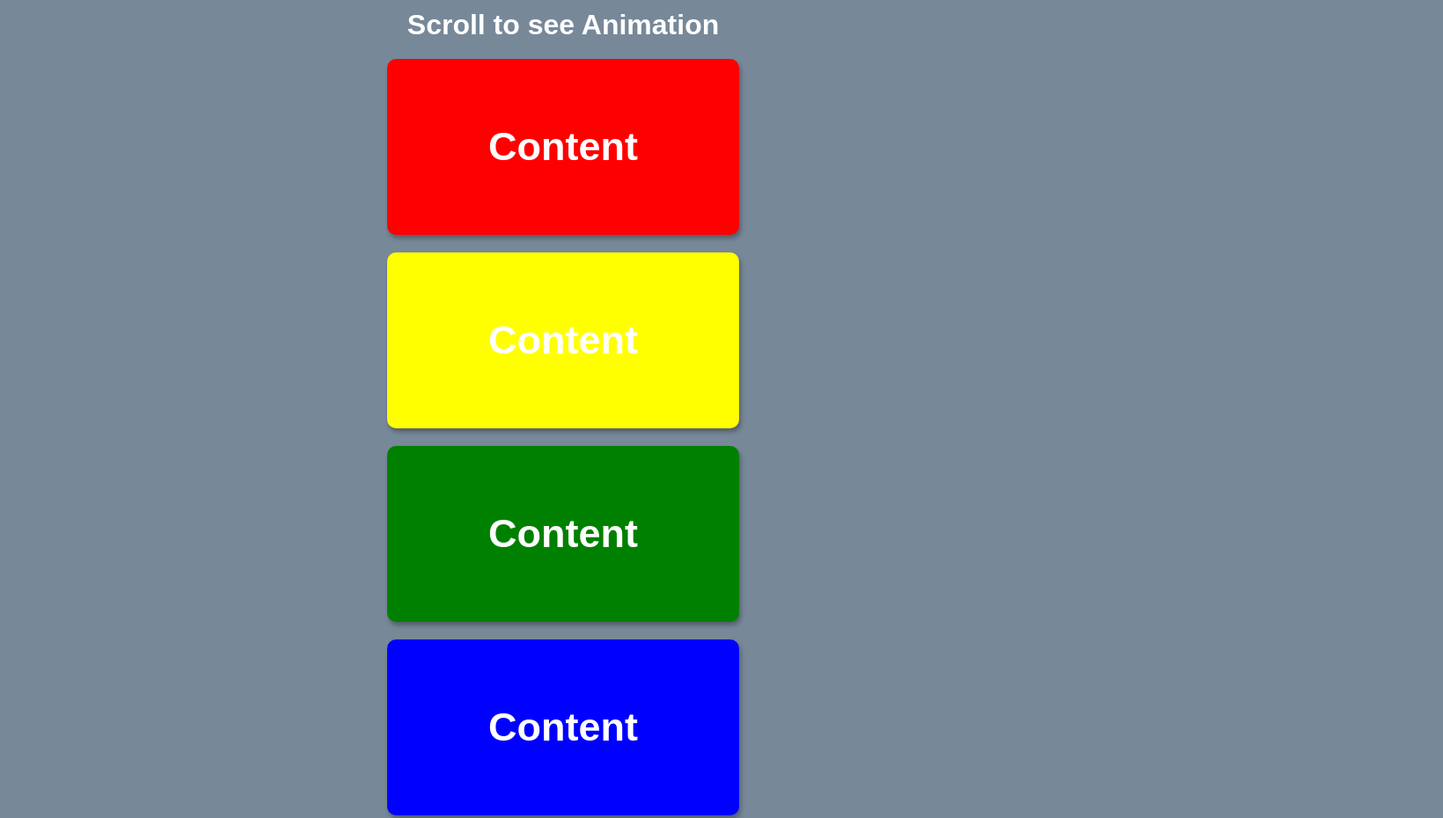
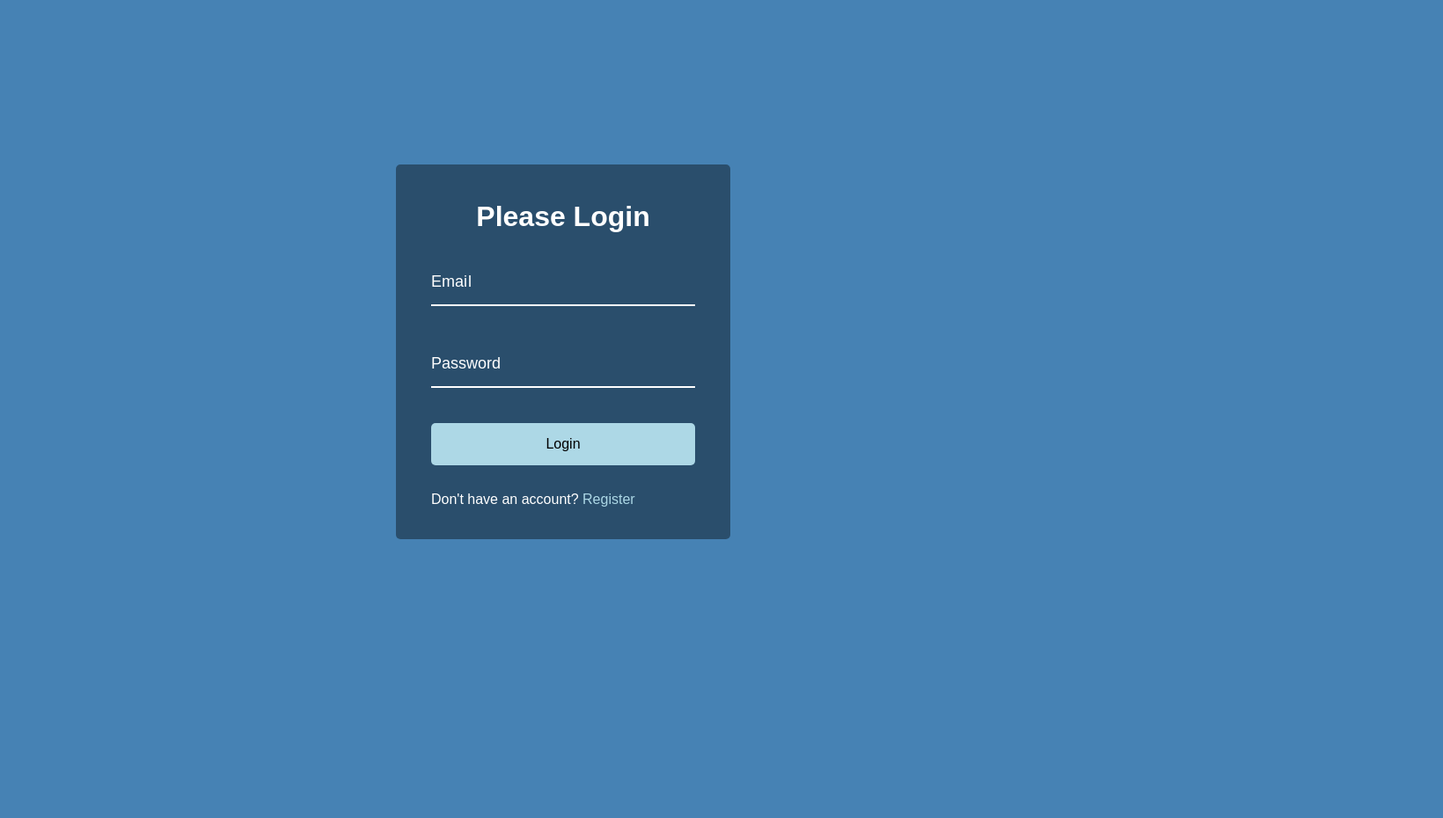
Before and after one commit to MaheenMohid/foam-wave, a plain HTML site: page index.html in a window 1280 px wide. Shown: the top 930 px of the page at 88% size, 1640 px wide, since content can reach past the window. After the commit the page ends 800 px from the top, so only its background shows below. Drawn offline with Linux system fonts and the light colour scheme; a web font is replaced by a local one.

Commit message:
Add files via upload

```diff
--- a/index.html
+++ b/index.html
@@ -4,23 +4,28 @@
 	<meta charset="utf-8">
 	<meta name="viewport" content="width=device-width, initial-scale=1">
 	<link rel="stylesheet" type="text/css" href="style.css">
-	<title>scroll Animation</title>
+	<title>Foam wave Animation</title>
 </head>
 <body>
-	<h1>Scroll to see Animation</h1>
-	<div class="box" id="a"><h2>Content</h2></div>
-	<div class="box" id="b"><h2>Content</h2></div>
-	<div class="box" id="c"><h2>Content</h2></div>
-	<div class="box" id="d"><h2>Content</h2></div>
-	<div class="box" id="e"><h2>Content</h2></div>
-	<div class="box" id="f"><h2>Content</h2></div>
-	<div class="box" id="g"><h2>Content</h2></div>
-	<div class="box" id="h"><h2>Content</h2></div>
-	<div class="box" id="i"><h2>Content</h2></div>
-	<div class="box" id="j"><h2>Content</h2></div>
-	<div class="box" id="k"><h2>Content</h2></div>
-	<div class="box" id="l"><h2>Content</h2></div>
+	<div class="container">
+		<h1>Please Login</h1>
+		<form>
+			<div class="form-control">
+				<input type="text" required>
+				<label>Email</label>
+			</div>
 
+			<div class="form-control">
+				<input type="password" required>
+				<label>Password</label>
+			</div>
+
+			<button class="btn">Login</button>
+
+			<p class="text">Don't have an account?
+				<a href="#">Register</a></p>
+		</form>
+	</div>
 
 <script type="text/javascript" src="script.js"></script>
 </body>
--- a/script.js
+++ b/script.js
@@ -1,22 +1,8 @@
-const boxes = document.querySelectorAll('.box')
+const labels = document.querySelectorAll('.form-control label')
 
-window.addEventListener('scroll', checkBoxes)
-
-checkBoxes()
-
-function checkBoxes() {
-	const triggerBottom = window.innerHeight / 5 * 4
-
-
-	boxes.forEach(box => {
-		const boxTop = box.getBoundingClientRect().top
-
-
-		if(boxTop < triggerBottom) {
-			box.classList.add('show')
-
-		} else{
-			box.classList.remove('show')
-		}
-	})
-}
+labels.forEach(label => {
+	label.innerHTML = label.innerText
+		.split('')
+		.map((letter, idx) => `<span style="transition-delay:${idx * 50}ms">${letter}</span>`)
+		.join('')
+})
--- a/style.css
+++ b/style.css
@@ -1,84 +1,116 @@
+@import url('http://fonts.googleapis.com/css?family=Muli&display=swap');
+
+
 *{
 	box-sizing: border-box;
 }
 
-body {
-	background: lightslategray;
-	font-family: sans-serif;
+body{
+	background: steelblue;
+	color: #fff;
+	font-family:  'Muli', sans-serif;
 	display: flex;
 	flex-direction: column;
+	align-items: center;
+	justify-content: center;
 	margin: 0;
-	align-items:center ;
-	justify-content: center;
-	overflow-x: hidden;
+	overflow: hidden;
+	height: 100vh;
+}
 
-}
-h1{
-	margin: 10px;
-	color: #fff;
+
+.container{
+	background-color: rgba(0, 0, 0, 0.4);
+	padding: 20px 40px;
+	border-radius: 5px;
 
 }
 
-.box{
-	color: #fff;
-	display: flex;
-	align-items: center;
-	justify-content: center;
-	width: 400px;
-	height: 200px;
-	margin: 10px;
-	border-radius: 10px;
-	box-shadow: 2px 4px 5px rgba(0, 0, 0, 0.3) ;
-	transform: translateX(200%);
-	transition: transform 0.4s ease;
-	;
+
+.container h1{
+	text-align: center;
+	margin-bottom: 30px;
 }
 
-.box:nth-of-type(even) {
-	transform: translateX(-200%);
+
+.container a{
+	text-decoration: none;
+	color: lightblue;
 }
 
-.box.show{
-	transform: translateX(0);
+.form-control{
+	position: relative;
+	margin: 20px 0 40px;
+	width: 300px;
+
 }
 
-.box h2{
-	font-size: 45px;
+.form-control input{
+	background-color: transparent;
+	border: 0;
+	border-bottom: 2px #fff solid;
+	display: block;
+	width: 100%;
+	padding: 15px 0;
+	font-size: 18px;
+	color: #fff;
 }
 
-#a{
-	background-color:red ;
+
+
+
+.btn{
+	cursor: pointer;
+	display: inline-block;
+	width: 100%;
+	background: lightblue;
+	padding: 15px;
+	font-family: inherit;
+	font-size: 16px;
+	border: 0;
+	border-radius: 5px;
 }
-#b{
-	background-color: yellow;
+
+.btn:focus{
+	outline: 0;
+
 }
-#c{
-	background-color:green ;
+
+.btn:active{
+	transform: scale(0.98);
 }
-#d{
-	background-color:blue ;
+
+
+.text{
+	margin-top: 30px;
+
 }
-#e{
-	background-color: orange ;
+
+.form-control input:focus, .form-control input:valid{
+	outline: 0;
+	border-bottom-color:lightblue ;
 }
-#f{
-	background-color: purple;
+
+.form-control label {
+	position: absolute;
+	top: 15px;
+	left: 0;
+
 }
-#g{
-	background-color: violet;
+
+
+
+.form-control input:focus + label span,
+.form-control input:valid + label span {
+	color: lightblue;
+	transform: translateY(-30px);
+
 }
-#h{
-	background-color: hotpink;
+
+.form-control label span {
+	display: inline-block;
+	font-size: 18px;
+	min-width: 5px;
+	transition: 0.3s cubic-bezier(0.68, -0.55, 0.265, 1.55);
+
 }
-#i{
-	background-color: turquoise;
-}
-#j{
-	background-color: silver;
-}
-#k{
-	background-color: coral;
-}
-#l{
-	background-color: gold;
-}
```
